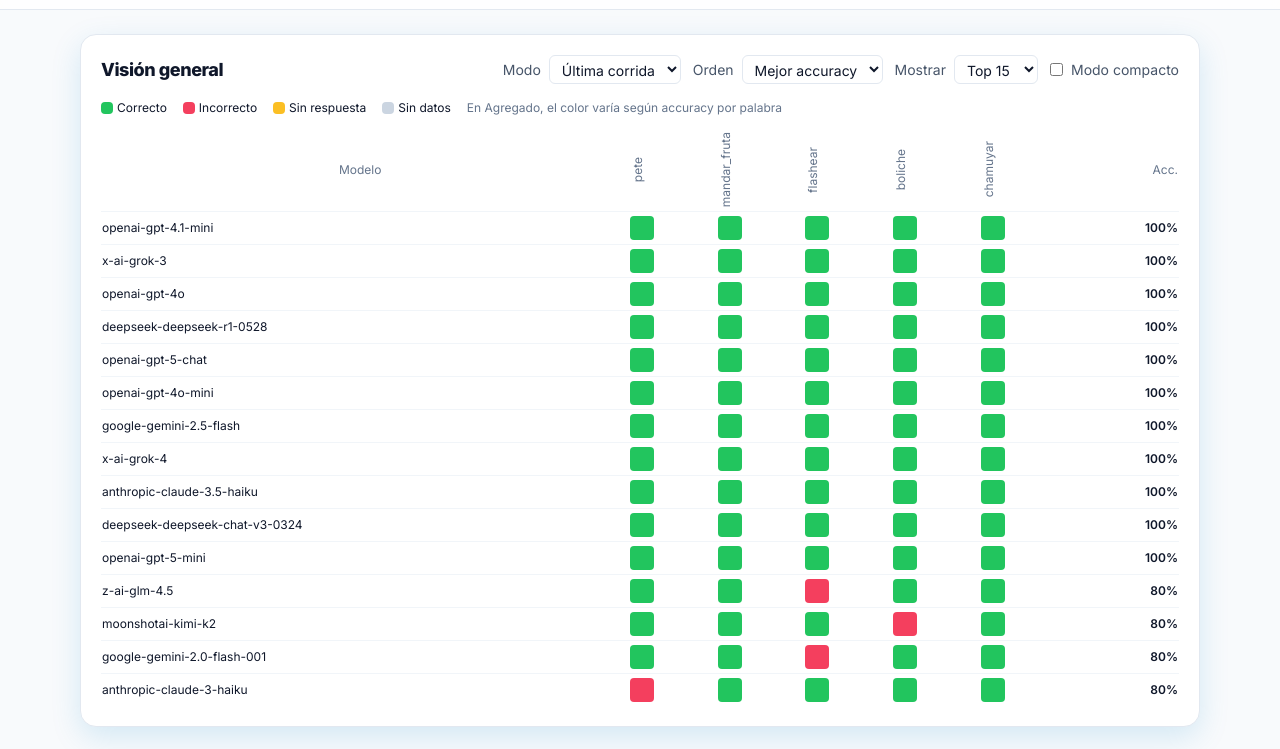
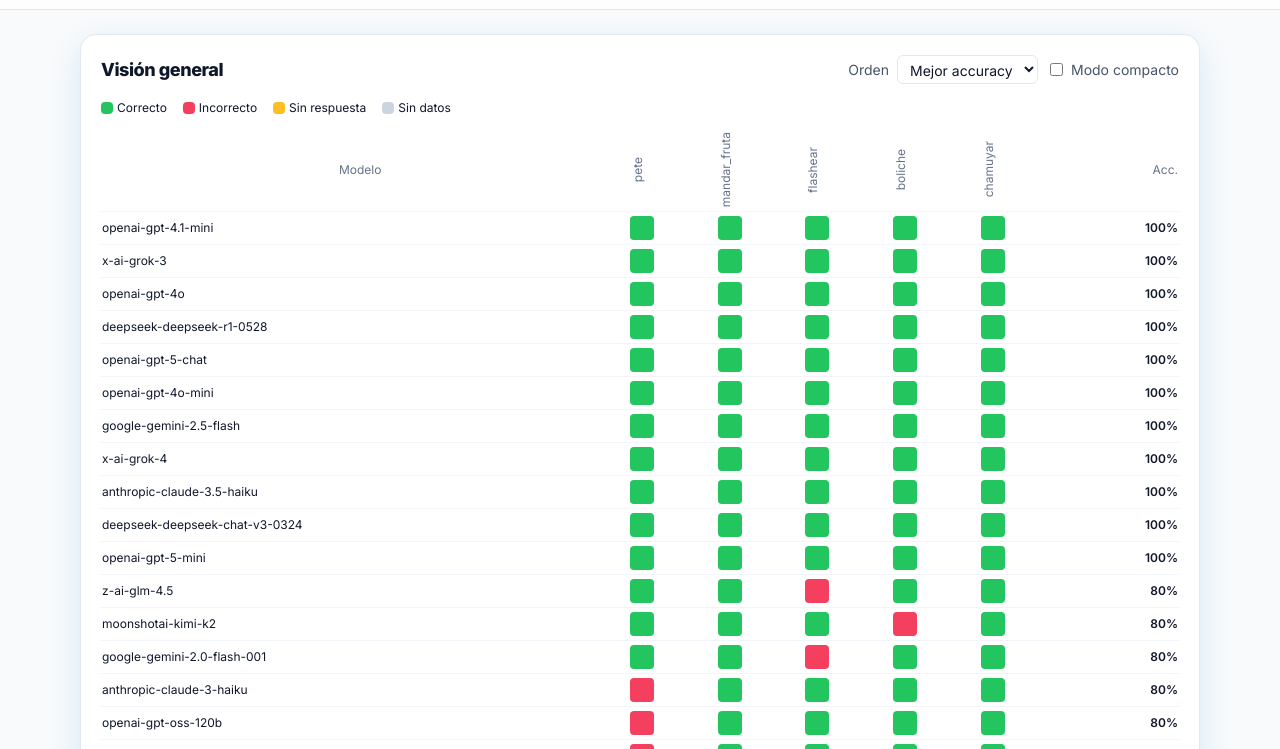
Before and after one commit to catdevnull/lunfardobench, a website: page site/index.html in a window 1280 px wide. Shown: the part 51-800 px from the top of the page. Drawn offline with nearby package versions, Linux system fonts and the light colour scheme.

Commit message:
index.html

```diff
--- a/site/index.html
+++ b/site/index.html
@@ -55,26 +55,10 @@
 					<h2 class="text-lg font-extrabold tracking-tight">Visión general</h2>
 					<div class="flex flex-wrap items-center gap-3 text-sm">
 						<label class="flex items-center gap-2">
-							<span class="text-slate-600">Modo</span>
-							<select id="mode" class="border border-slate-200 rounded-md px-2 py-1 bg-white">
-								<option value="snapshot">Última corrida</option>
-								<option value="aggregate">Agregado</option>
-							</select>
-						</label>
-						<label class="flex items-center gap-2">
 							<span class="text-slate-600">Orden</span>
 							<select id="sort" class="border border-slate-200 rounded-md px-2 py-1 bg-white">
 								<option value="acc">Mejor accuracy</option>
 								<option value="name">Nombre</option>
-							</select>
-						</label>
-						<label class="flex items-center gap-2">
-							<span class="text-slate-600">Mostrar</span>
-							<select id="limit" class="border border-slate-200 rounded-md px-2 py-1 bg-white">
-								<option value="10">Top 10</option>
-								<option value="15" selected>Top 15</option>
-								<option value="25">Top 25</option>
-								<option value="all">Todos</option>
 							</select>
 						</label>
 						<label class="flex items-center gap-2">
@@ -93,8 +77,6 @@
 							class="inline-block w-3 h-3 rounded bg-amber-400"></span>Sin respuesta</div>
 					<div class="flex items-center gap-1"><span
 							class="inline-block w-3 h-3 rounded bg-slate-300"></span>Sin datos</div>
-					<div class="text-slate-500 hidden md:block">En Agregado, el color varía según accuracy por palabra
-					</div>
 				</div>
 
 				<div id="heatmap" class="overflow-auto">
@@ -201,21 +183,16 @@
 			return `" style="background-color: hsl(${hue}, 70%, 45%)`;
 		}
 
-		function renderHeatmap(words, models, mode, sort, limit, compact) {
-			let matrix, scoreFn;
-			if (mode === 'aggregate') {
-				matrix = buildAggregateMatrix(words, models);
-				scoreFn = (m) => overallScoreFromAggregate(matrix, words, m);
-			} else {
-				matrix = buildSnapshotMatrix(words, models);
-				scoreFn = (m) => overallScoreFromSnapshot(matrix, words, m);
-			}
+		function renderHeatmap(words, models, sort, compact) {
+			// Always show snapshot of latest run, include all models
+			const matrix = buildSnapshotMatrix(words, models);
+			const scoreFn = (m) => overallScoreFromSnapshot(matrix, words, m);
 
 			const sortedModels = [...models].sort((a, b) => {
 				if (sort === 'name') return a.localeCompare(b);
 				return scoreFn(b) - scoreFn(a);
 			});
-			const limitedModels = limit === 'all' ? sortedModels : sortedModels.slice(0, Number(limit));
+			const limitedModels = sortedModels;
 
 			const cellSize = compact ? 'w-4 h-4' : 'w-6 h-6';
 			const modelText = compact ? 'text-[10px]' : 'text-xs';
@@ -232,17 +209,10 @@
 
 			const rows = limitedModels.map(m => {
 				const cells = words.map(w => {
-					if (mode === 'aggregate') {
-						const v = matrix[m][w.word];
-						const title = v == null ? 'Sin datos' : `${Math.round((v || 0) * 100)}%`;
-						const style = colorForAggregate(v);
-						return `<td class="px-1 py-1"><div class="rounded ${cellSize}" title="${m} × ${w.word}: ${title}${v == null ? '' : ' acc.'}" ${style}></div></td>`;
-					} else {
 					const s = matrix[m][w.word];
 					const cls = colorForSnapshot(s);
 					const title = s === 'no-data' ? 'Sin datos' : s;
 					return `<td class="px-1 py-1"><div class="rounded ${cellSize} ${cls}" title="${m} × ${w.word}: ${title}"></div></td>`;
-					}
 				}).join('');
 				const acc = scoreFn(m);
 				return `<tr class="border-t border-slate-100">
@@ -265,22 +235,16 @@
 			const words = data.words;
 
 			// Heatmap init
-			const modeEl = document.getElementById('mode');
 			const sortEl = document.getElementById('sort');
-			const limitEl = document.getElementById('limit');
 			const compactEl = document.getElementById('compact');
 			const allModels = collectAllModels(words);
 
 			function rerender() {
-				const mode = modeEl.value;
 				const sort = sortEl.value;
-				const limit = limitEl.value;
 				const compact = compactEl.checked;
-				renderHeatmap(words, allModels, mode, sort, limit, compact);
+				renderHeatmap(words, allModels, sort, compact);
 			}
-			modeEl.addEventListener('change', rerender);
 			sortEl.addEventListener('change', rerender);
-			limitEl.addEventListener('change', rerender);
 			compactEl.addEventListener('change', rerender);
 
 			// URL param compact=1 to start compact for screenshots
```
Lines whose indentation alone changed are shown as unchanged.
